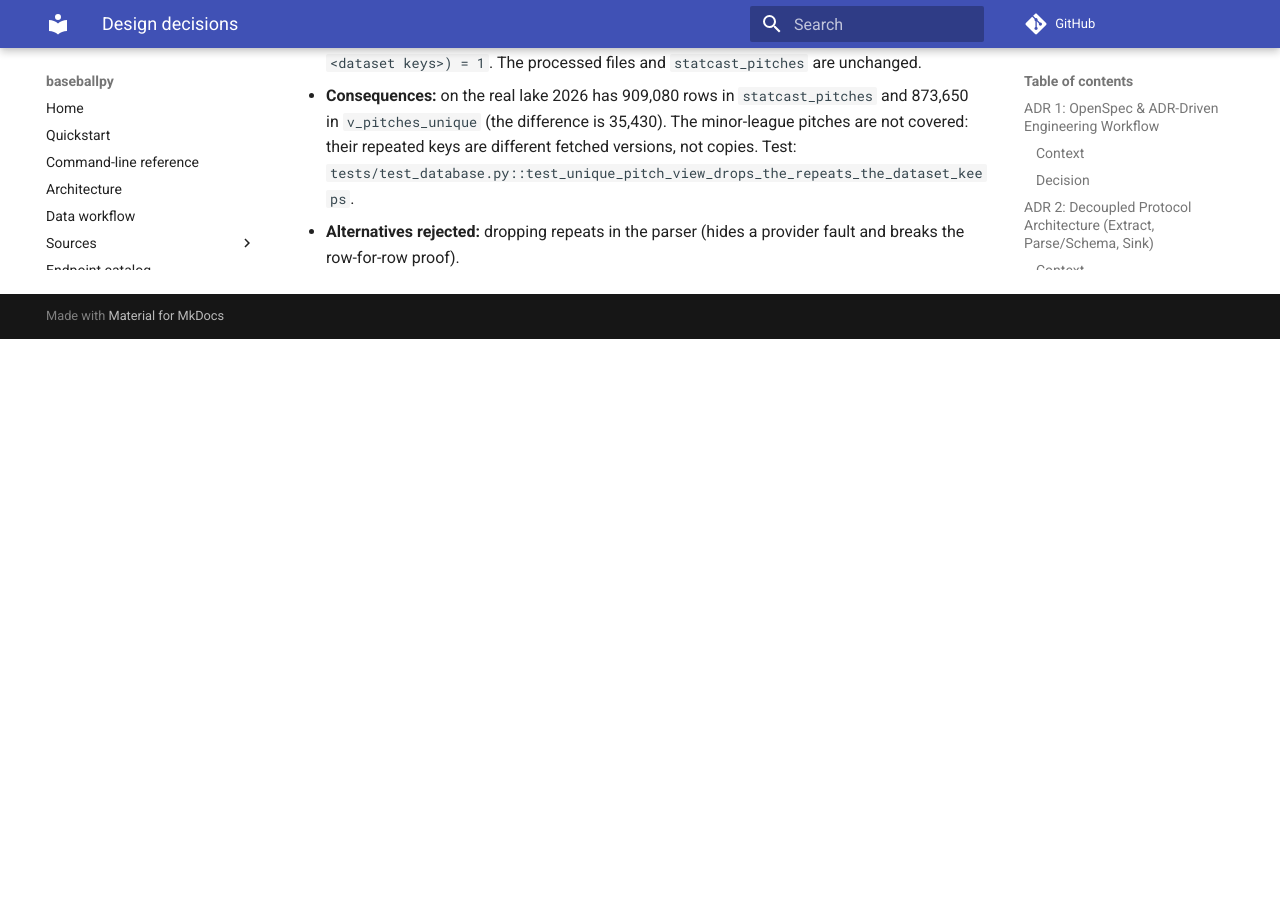
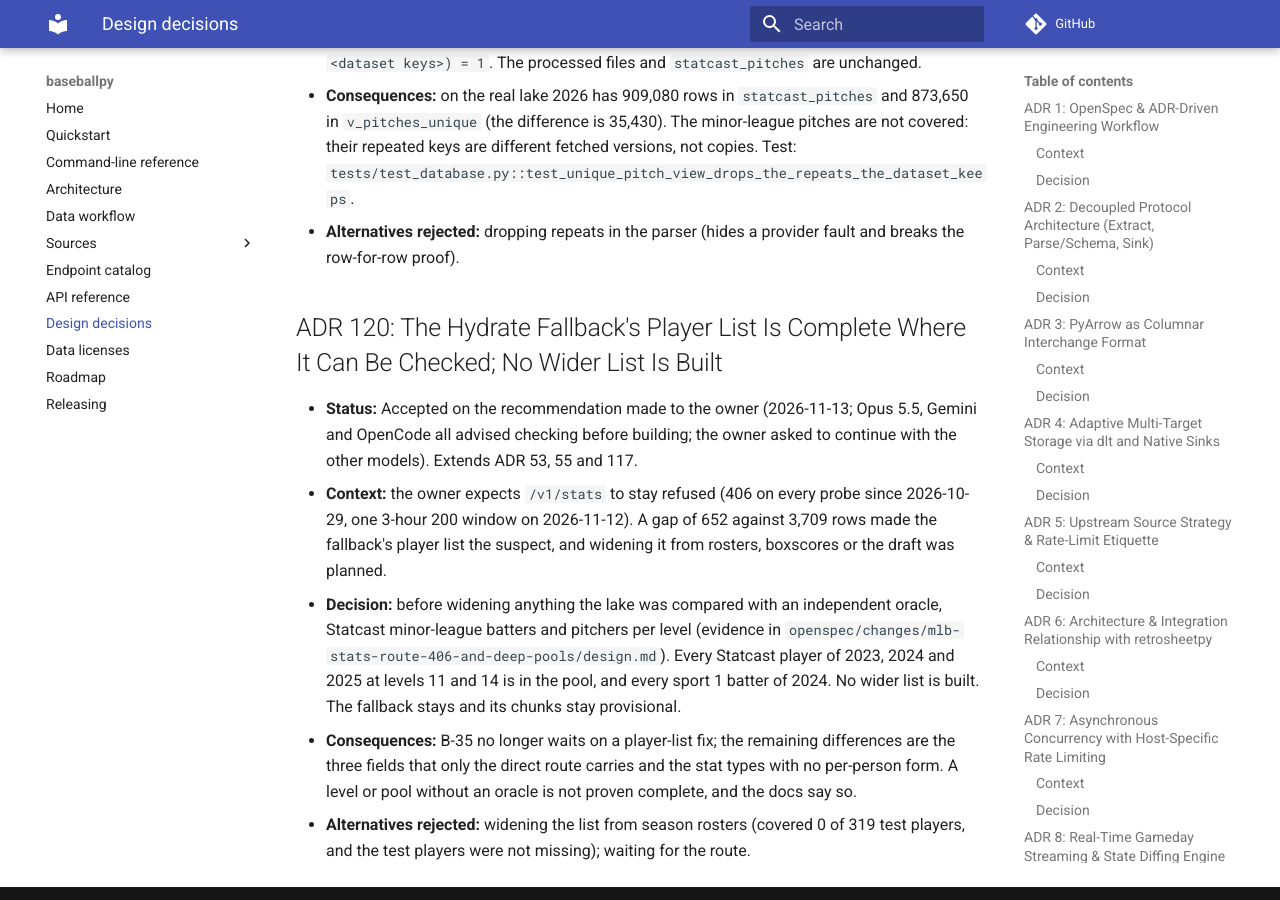
Before and after one commit to cbwinslow/baseballpy, an MkDocs documentation site: the page built from docs/DECISIONS.md, in a window 1280 px wide and 900 px high, scrolled down 78680 px. Built offline with MkDocs 1.6.1 and Material for MkDocs 9.7.7, drawn with Linux system fonts in a browser that asks for light colours; comment, search, counter and statistics services are not loaded; before the commit the page ends 79019 px from its top, so only the background shows below that.

Commit message:
docs(mlb): the hydrate fallback's player list is complete against Statcast for levels 11 and 14 (ADR 120, B-35 note)
Co-Authored-By: Claude Sonnet 5.5 <noreply@anthropic.com>

```diff
--- a/docs/DECISIONS.md
+++ b/docs/DECISIONS.md
@@ -1106,3 +1106,10 @@ Baseball data is frequently downloaded across multiple sessions (e.g. fetching 2
 - **Decision:** `database.UNIQUE_KEY_VIEWS` maps a dataset view to a key-unique view; `sync_views` builds `v_pitches_unique` with `QUALIFY row_number() OVER (PARTITION BY <dataset keys>) = 1`. The processed files and `statcast_pitches` are unchanged.
 - **Consequences:** on the real lake 2026 has 909,080 rows in `statcast_pitches` and 873,650 in `v_pitches_unique` (the difference is 35,430). The minor-league pitches are not covered: their repeated keys are different fetched versions, not copies. Test: `tests/test_database.py::test_unique_pitch_view_drops_the_repeats_the_dataset_keeps`.
 - **Alternatives rejected:** dropping repeats in the parser (hides a provider fault and breaks the row-for-row proof).
+
+## ADR 120: The Hydrate Fallback's Player List Is Complete Where It Can Be Checked; No Wider List Is Built
+- **Status:** Accepted on the recommendation made to the owner (2026-11-13; Opus 5.5, Gemini and OpenCode all advised checking before building; the owner asked to continue with the other models). Extends ADR 53, 55 and 117.
+- **Context:** the owner expects `/v1/stats` to stay refused (406 on every probe since 2026-10-29, one 3-hour 200 window on 2026-11-12). A gap of 652 against 3,709 rows made the fallback's player list the suspect, and widening it from rosters, boxscores or the draft was planned.
+- **Decision:** before widening anything the lake was compared with an independent oracle, Statcast minor-league batters and pitchers per level (evidence in `openspec/changes/mlb-stats-route-406-and-deep-pools/design.md`). Every Statcast player of 2023, 2024 and 2025 at levels 11 and 14 is in the pool, and every sport 1 batter of 2024. No wider list is built. The fallback stays and its chunks stay provisional.
+- **Consequences:** B-35 no longer waits on a player-list fix; the remaining differences are the three fields that only the direct route carries and the stat types with no per-person form. A level or pool without an oracle is not proven complete, and the docs say so.
+- **Alternatives rejected:** widening the list from season rosters (covered 0 of 319 test players, and the test players were not missing); waiting for the route.
```
Also changed, not shown: docs/agents/BACKLOG.md (+1 -1 lines), docs/agents/PROJECT_MAP.md (+1 -0 lines), openspec/changes/mlb-stats-route-406-and-deep-pools/design.md (+19 -0 lines).
